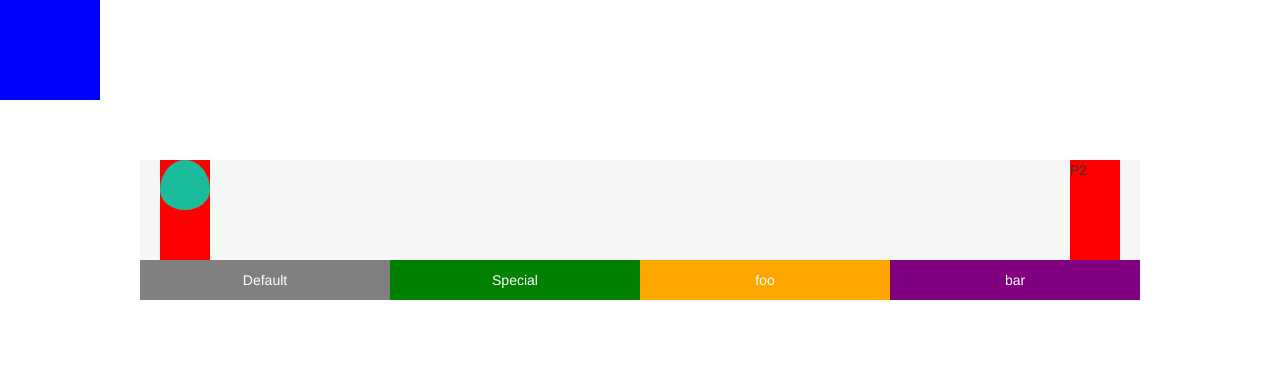
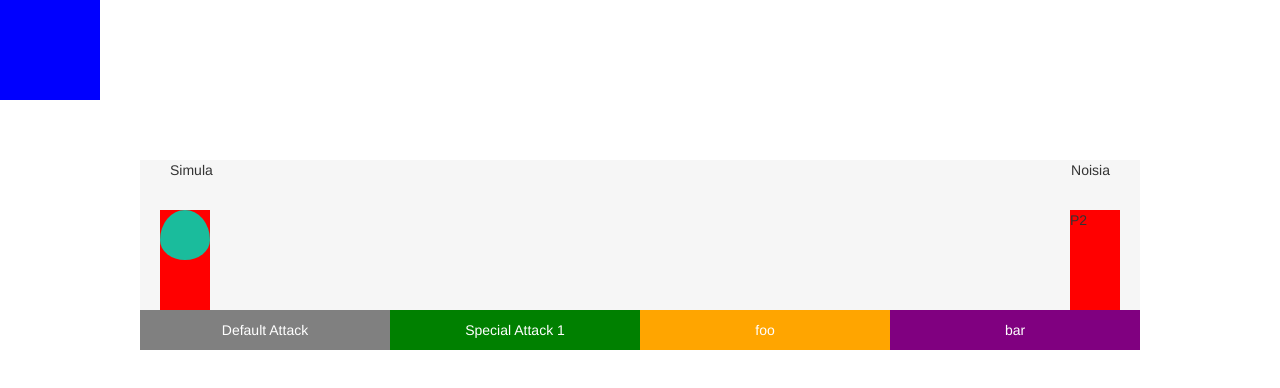
Before and after one commit to danjonescidtrix/Dubplate-Showdown-TRPG, a plain HTML site: page index.html in a window 1280 px wide. Drawn offline with Linux system fonts and the light colour scheme.

Commit message:
Added default dubRage stats

```diff
--- a/index.html
+++ b/index.html
@@ -23,6 +23,14 @@
 
     <div style="width: 100%; max-width: 1000px; background: #F6F6F6; margin: 0 auto;">
         <div class="container-fluid">
+            <div class="row" style="height: 50px;">
+                <div class="col-xs-50">
+<label id="p1_name" style="margin-left: 30px;"></label>
+                </div>
+                <div class="col-xs-50">
+<label id="p2_name" style="float: right; margin-right: 30px;"></label>
+                </div>
+            </div>
             <div class="row">
                 <div class="col-xs-50">
                     <div style="float: left; background: red; margin-left: 20px; height: 100px; width: 50px; position: relative;">
@@ -35,10 +43,10 @@
             </div>
             <div class="row">
                 <div class="col-xs-25">
-          <div id="defaultAttack" style="height: 40px; width: 100%; background: gray; display: inline-block; color: white; padding: 10px; text-align: center;">Default</div>
+                    <div id="defaultAttack" style="height: 40px; width: 100%; background: gray; display: inline-block; color: white; padding: 10px; text-align: center;">Default Attack</div>
                 </div>
                 <div class="col-xs-25">
-          <div id="specialAttack" style="height: 40px; width: 100%;   background: green;display: inline-block; color: white; padding: 10px; text-align: center;">Special</div>
+                    <div id="specialAttack" style="height: 40px; width: 100%; background: green;display: inline-block; color: white; padding: 10px; text-align: center;">Special Attack 1</div>
                 </div>
                 <div class="col-xs-25">
                     <div style="height: 40px; width: 100%;   background: orange;display: inline-block; color: white; padding: 10px; text-align: center;">foo</div>
@@ -48,6 +56,7 @@
                 </div>
             </div>
         </div>
+    </div>
 
     <script src="index.js" type="text/javascript"></script>
 </body>
--- a/index.js
+++ b/index.js
@@ -2,8 +2,10 @@ document.addEventListener("DOMContentLoaded", function(event) {
 
     //---- GLOBALS ----
     var ROUND = 1;
+
     var P1;
     var P1_TURN = 1;
+
     var P2;
     var P2_TURN = 0;
 
@@ -11,35 +13,50 @@ document.addEventListener("DOMContentLoaded", function(event) {
         Simula: {
             name: "Simula",
             health: 100,
+            dubRage: 20,
             defaultAttack: 18,
             attacks: {
-        special1: 15
+                special_1: {
+                    name: "Nasssty frog synths",
+                    attack: 25,
+                    mannaRequired: 100
+                }
             }
         },
         Noisia: {
             name: "Noisia",
             health: 300,
             defaultAttack: 12,
-      attacks: {
-        special1: 20
+            dubRage: 50,
+            special_1: {
+                name: "Diplodocus",
+                attack: 35,
+                mannaRequired: 140
             }
         }
     };
 
     P1 = characters.Simula;
     P2 = characters.Noisia;
+    document.getElementById("p1_name").innerHTML = P1.name
+    document.getElementById("p2_name").innerHTML = P2.name
 
-  document.getElementById("attack").onclick = function() { //asign a function
+
+
+    document.getElementById("attack").onclick = function() {
       console.log(P1);
       console.log(P2);
     }
 
-  document.getElementById("defaultAttack").onclick = function() { //asign a function
+
+    document.getElementById("defaultAttack").onclick = function() {
         if (P1_TURN == 1) {
             playMove(P1, P2);
         } else {
             playMove(P2, P1);
-      ROUND++
+            P1.dubRage += 20;
+            P2.dubRage += 20;
+            ROUND++;
         }
     }
 
```
Lines whose indentation alone changed are shown as unchanged.
